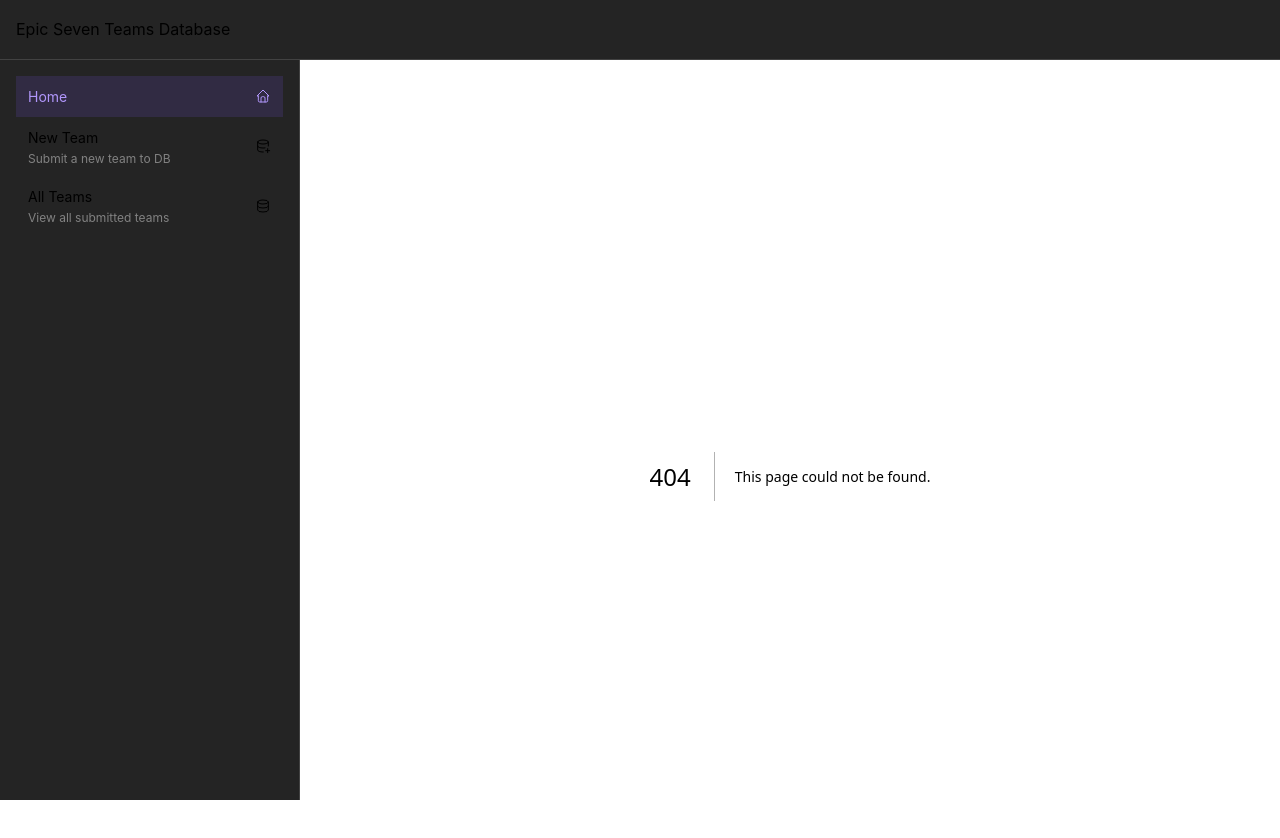
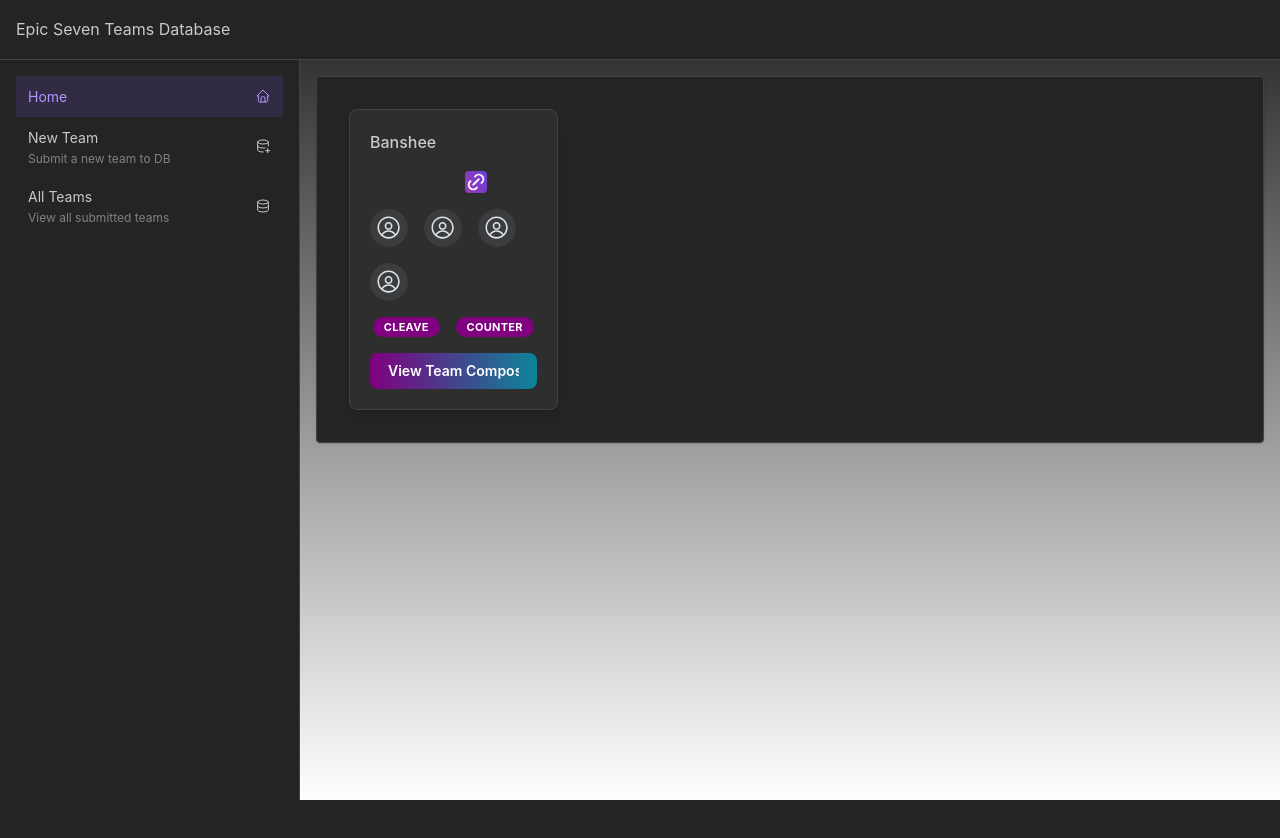
Before and after one commit to Alliewowiegator/e7teamsdb-rewrite, a Next.js app: page /all in a window 1280 px wide. Before the commit this address had no page. Shown: the top 838 px of the page. After the commit the page ends 800 px from the top, so only its background shows below. Built offline with nearby package versions, Linux system fonts and the light colour scheme.

Commit message:
Initial work on CompPreview modal

```diff
--- /dev/null
+++ b/components/CompPreview.tsx
@@ -0,0 +1,67 @@
+import {
+    Badge,
+    Card,
+    Group,
+    Image,
+    Text,
+    Button,
+    RingProgress,
+    Grid,
+    Avatar,
+    Center,
+    ThemeIcon,
+    ActionIcon
+} from "@mantine/core";
+import {IconLink, IconPhoto} from "@tabler/icons-react";
+
+export default function CompPreview() {
+
+
+    return (
+        <Card shadow="sm" padding="lg" radius="md" withBorder>
+            <Grid>
+                <Grid.Col span={4}>
+                    <Text fw={500}>Banshee</Text>
+                </Grid.Col>
+                <Grid.Col offset={7} span={1}>
+                    <Center>
+                        <ActionIcon variant="gradient"
+                                    size="sm"
+                                    aria-label="copy"
+                                    gradient={{from: 'grape', to: 'violet', deg: 64}}>
+                            <IconLink/>
+                        </ActionIcon>
+                    </Center>
+
+                </Grid.Col>
+
+                <Grid.Col span={12}>
+                    <Center>
+                        <Group>
+                            <Avatar/>
+                            <Avatar/>
+                            <Avatar/>
+                            <Avatar/>
+                        </Group>
+                    </Center>
+                </Grid.Col>
+                <Grid.Col span={12}>
+                    <Center>
+                        <Group>
+                            <Badge color="purple">
+                                Cleave
+                            </Badge>
+                            <Badge color="purple">
+                                Counter
+                            </Badge>
+                        </Group>
+                    </Center>
+                </Grid.Col>
+            </Grid>
+            <Button variant="gradient" fullWidth mt="md" radius="md"
+                    gradient={{from: 'purple', to: 'cyan', deg: 90}}>
+                View Team Composition
+            </Button>
+        </Card>
+    )
+}
--- /dev/null
+++ b/pages/all.tsx
@@ -0,0 +1,22 @@
+import {
+    Grid, Paper,
+} from '@mantine/core';
+import CompPreview from "@/components/CompPreview";
+
+
+export default function All() {
+
+    return (
+        <Grid>
+            <Grid.Col span={12}>
+                <Paper shadow="xs" withBorder p="xl">
+                    <Grid>
+                        <Grid.Col span={{base: 12, md: 4, lg: 3}}>
+                            <CompPreview />
+                        </Grid.Col>
+                    </Grid>
+                </Paper>
+            </Grid.Col>
+        </Grid>
+    )
+}
```
